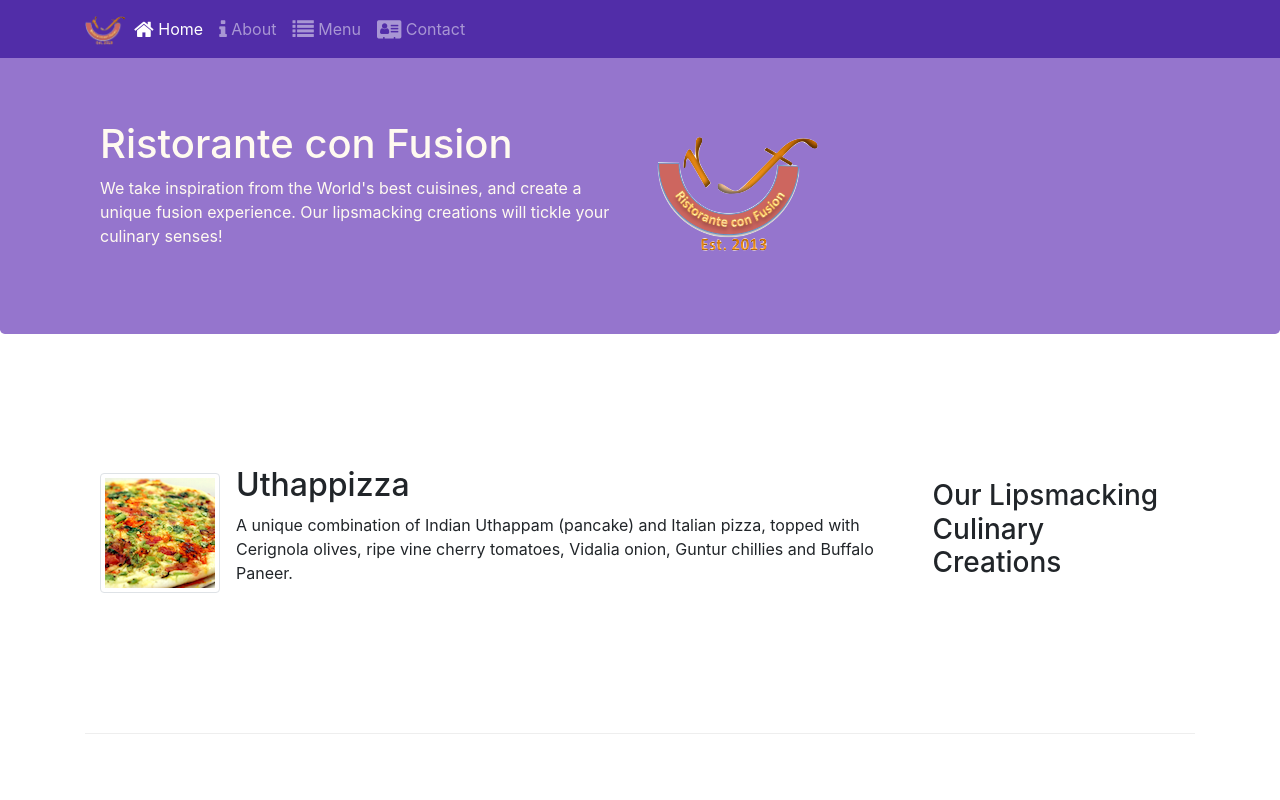
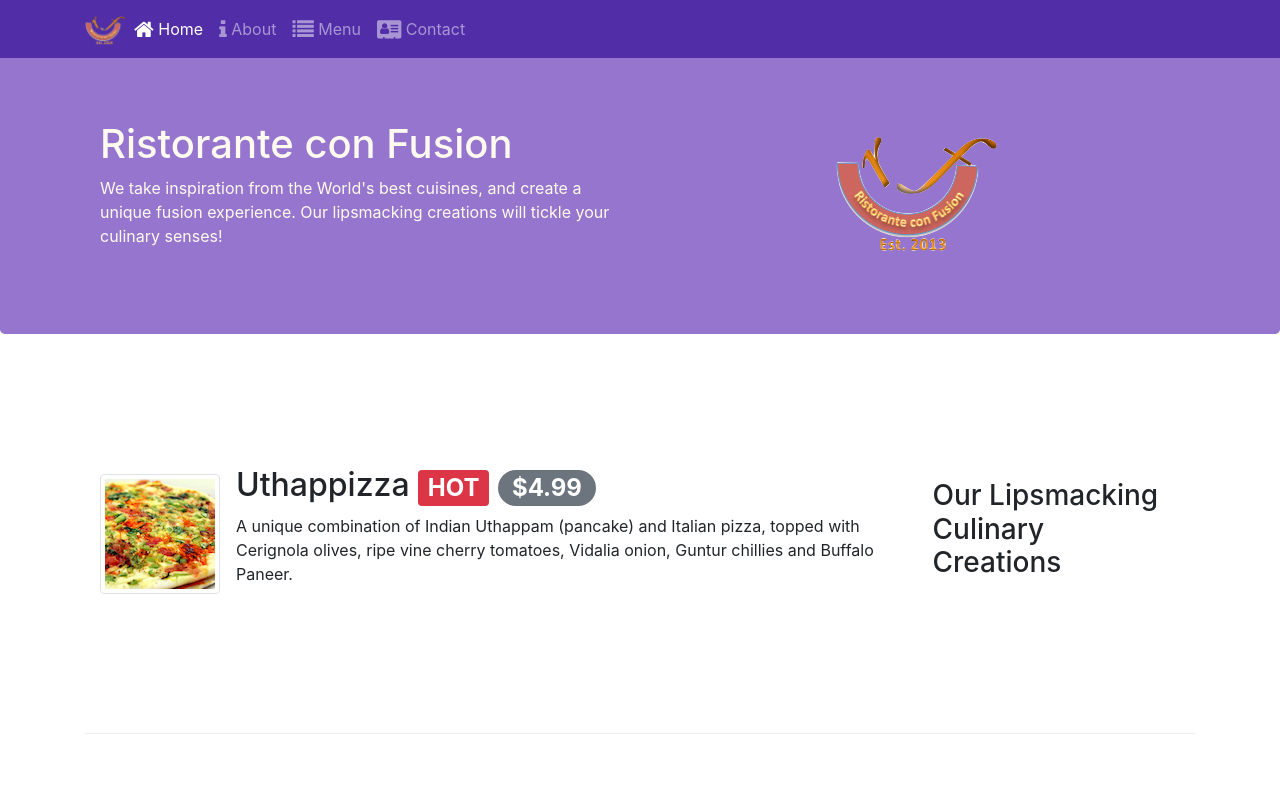
Before and after one commit to baberarjumand/conFusion-Bootstrap-Tutorial, a website: page index.html in a window 1280 px wide. Shown: the top 800 px of the page. Drawn offline with nearby package versions, Linux system fonts and the light colour scheme.

Commit message:
added 2 badges to homepage

```diff
--- a/index.html
+++ b/index.html
@@ -39,7 +39,7 @@
                     <h1>Ristorante con Fusion</h1>
                     <p>We take inspiration from the World's best cuisines, and create a unique fusion experience. Our lipsmacking creations will tickle your culinary senses!</p>
                 </div>
-                <div class="col-12 col-sm align-self-center">
+                <div class="col-12 col-sm align-self-center text-center">
                     <img src="img/logo.png" class="img-fluid">
                 </div>
             </div>
@@ -56,7 +56,7 @@
                     <img class="d-flex mr-3 img-thumbnail align-self-center"
                             src="img/uthappizza.png" alt="Uthappizza">
                     <div class="media-body">
-                        <h2 class="mt-0">Uthappizza</h2>
+                        <h2 class="mt-0">Uthappizza <span class="badge badge-danger">HOT</span> <span class="badge badge-pill badge-secondary">$4.99</span></h2>
                         <p class="d-none d-sm-block">A unique combination of Indian Uthappam (pancake) and
                             Italian pizza, topped with Cerignola olives, ripe vine
                             cherry tomatoes, Vidalia onion, Guntur chillies and
```
